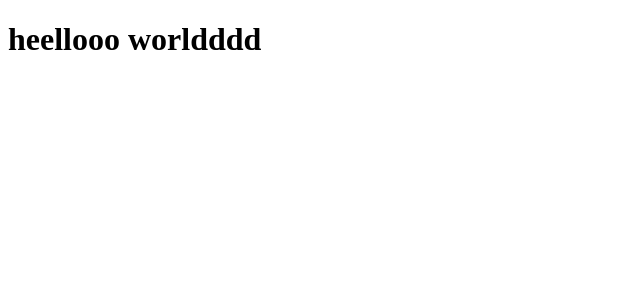
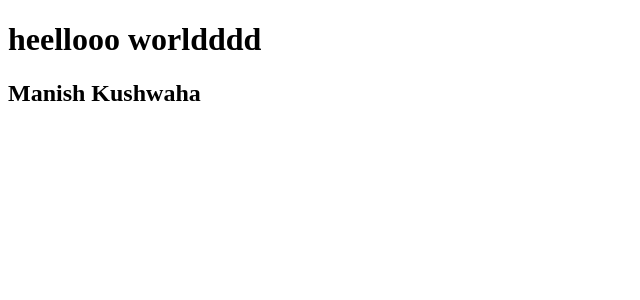
Before and after one commit to MANISHKUSHWAHA3112000/Online-grocery-system, an Angular app: page / in a window 1280 px wide. Shown: the top 300 px of the page, without its empty margins (0-640 px from the left). Built offline with nearby package versions, Linux system fonts and the light colour scheme.

Commit message:
second commit

```diff
--- a/src/app/app.component.html
+++ b/src/app/app.component.html
@@ -1,2 +1,3 @@
 
 <h1>heellooo worldddd</h1>
+<h2> Manish Kushwaha</h2>
```
